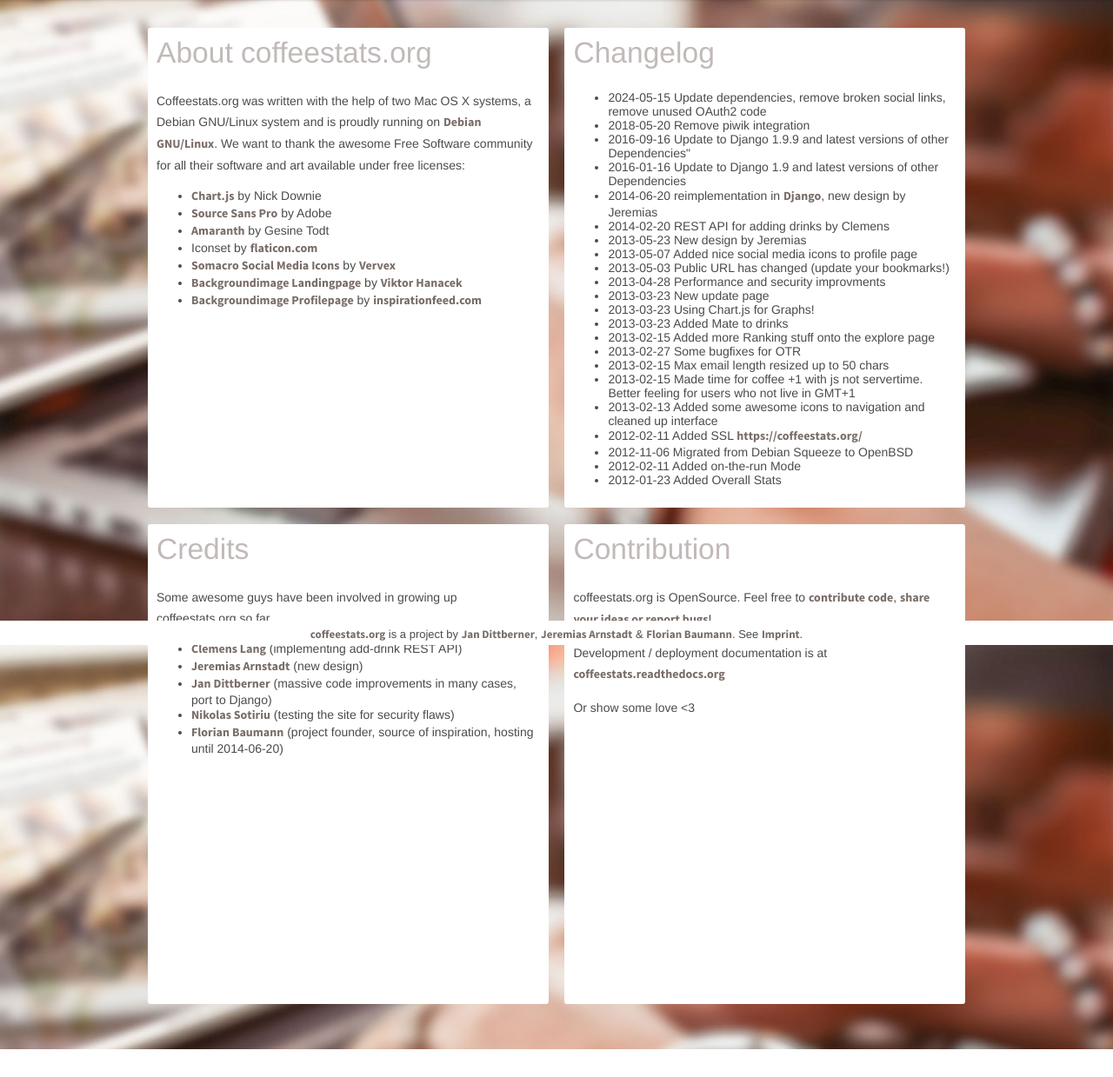
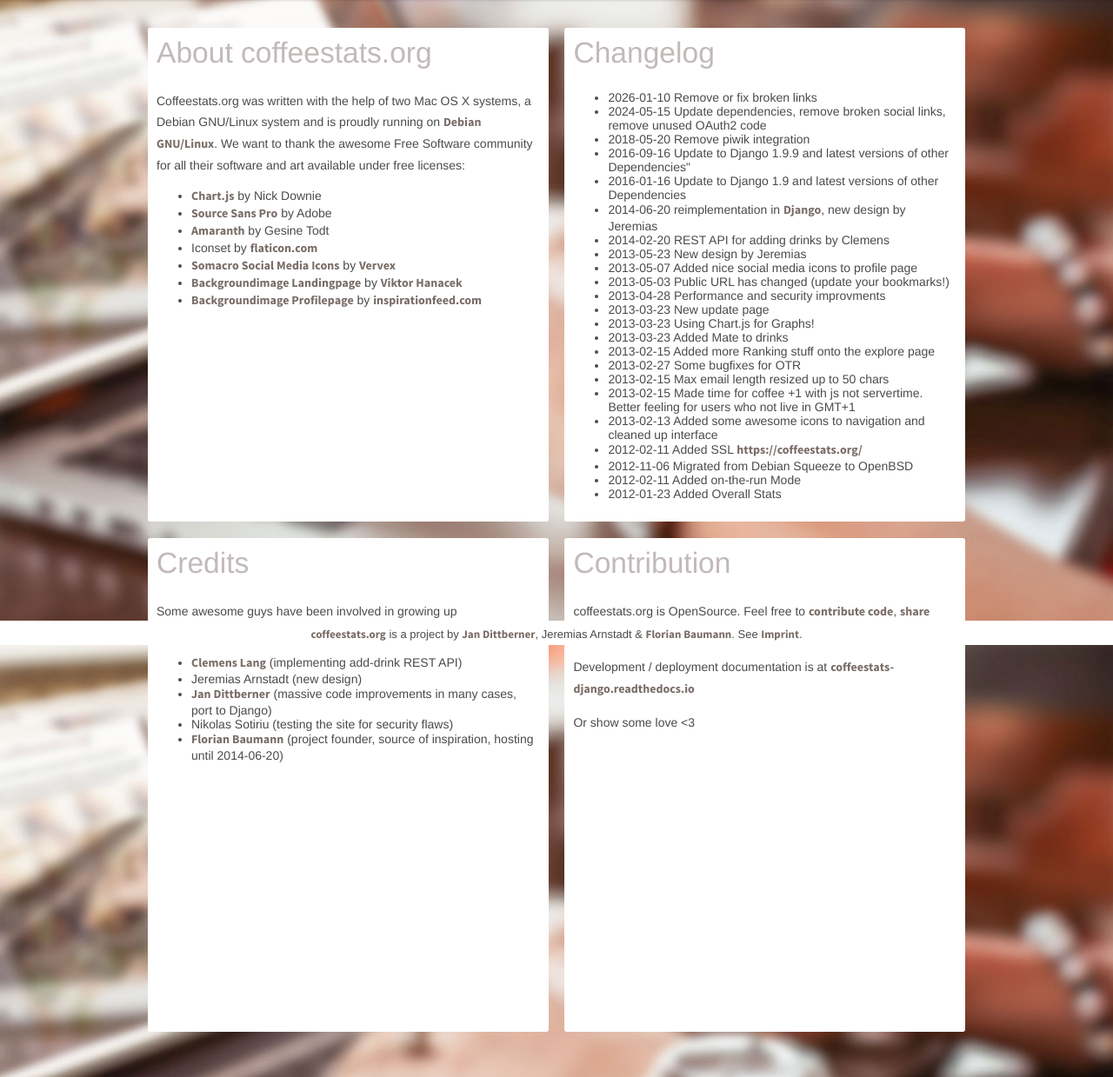
Before and after one commit to coffeestats/coffeestats-django, a Django app: page /about/ in a window 1280 px wide. Shown: the part 58-1297 px from the top of the page at 87% size. Before the commit the page ends 1265 px from the top, so only its background shows below. Run offline with Django 3.2, Linux system fonts and the light colour scheme; a user stored in the database is signed in; tables that the repository leaves empty hold one stand-in row (values such as "Sample post"); some libraries are stand-ins or nearby versions.

Commit message:
Fix broken links

```diff
--- a/coffeestats/templates/about.html
+++ b/coffeestats/templates/about.html
@@ -17,6 +17,7 @@
 <div class="white-box">
   <h2>{% trans "Changelog" %}</h2>
   <ul>
+    <li>{% trans "2026-01-10 Remove or fix broken links" %}</li>
     <li>{% trans "2024-05-15 Update dependencies, remove broken social links, remove unused OAuth2 code" %}</li>
     <li>{% trans "2018-05-20 Remove piwik integration" %}</li>
     <li>{% trans "2016-09-16 Update to Django 1.9.9 and latest versions of other Dependencies" %}"</li>
@@ -45,18 +46,18 @@
   <h2>{% trans "Credits" %}</h2>
   <p>{% trans "Some awesome guys have been involved in growing up coffeestats.org so far." %}</p>
   <ul>
-    <li>{% blocktrans %}<a href="http://github.com/neverpanic">Clemens Lang</a> (implementing add-drink REST API){% endblocktrans %}</li>
-    <li>{% blocktrans %}<a href="http://www.art-ifact.de/">Jeremias Arnstadt</a> (new design){% endblocktrans %}</li>
-    <li>{% blocktrans %}<a href="http://dittberner.info/">Jan Dittberner</a> (massive code improvements in many cases, port to Django){% endblocktrans %}</li>
-    <li>{% blocktrans %}<a href="http://sotiriu.de/">Nikolas Sotiriu</a> (testing the site for security flaws){% endblocktrans %}</li>
-    <li>{% blocktrans %}<a href="http://noqqe.org/">Florian Baumann</a> (project founder, source of inspiration, hosting until 2014-06-20){% endblocktrans %}</li>
+    <li>{% blocktrans %}<a href="https://github.com/neverpanic">Clemens Lang</a> (implementing add-drink REST API){% endblocktrans %}</li>
+    <li>{% blocktrans %}Jeremias Arnstadt (new design){% endblocktrans %}</li>
+    <li>{% blocktrans %}<a href="https://jan.dittberner.info/">Jan Dittberner</a> (massive code improvements in many cases, port to Django){% endblocktrans %}</li>
+    <li>{% blocktrans %}Nikolas Sotiriu (testing the site for security flaws){% endblocktrans %}</li>
+    <li>{% blocktrans %}<a href="https://noqqe.de/">Florian Baumann</a> (project founder, source of inspiration, hosting until 2014-06-20){% endblocktrans %}</li>
   </ul>
 </div>
 <div class="white-box">
   <h2>{% trans "Contribution" %}</h2>
   <p>{% blocktrans %}coffeestats.org is OpenSource. Feel free to <a href="https://github.com/coffeestats/coffeestats-django">contribute code</a>,
     <a href="https://github.com/coffeestats/coffeestats-django/issues">share your ideas or report bugs</a>!{% endblocktrans %}</p>
-  <p>{% blocktrans %}Development / deployment documentation is at <a href="https://coffeestats.readthedocs.org">coffeestats.readthedocs.org</a>{% endblocktrans %}</p>
+  <p>{% blocktrans %}Development / deployment documentation is at <a href="https://coffeestats-django.readthedocs.io">coffeestats-django.readthedocs.io</a>{% endblocktrans %}</p>
   <p>{% blocktrans %}Or show some love &lt;3{% endblocktrans %}</p>
 </div>
 {% endblock content %}
--- a/coffeestats/templates/base.html
+++ b/coffeestats/templates/base.html
@@ -136,8 +136,8 @@
         {% url "imprint" as imprinturl %}
         <p class="footertext">{% blocktrans %}<a href="/">coffeestats.org</a> is a project by
             <a href="https://jan.dittberner.info/">Jan Dittberner</a>,
-            <a href="http://www.art-ifact.de/">Jeremias Arnstadt</a> &amp;
-            <a href="http://noqqe.de/">Florian Baumann</a>.
+            Jeremias Arnstadt &amp;
+            <a href="https://noqqe.de/">Florian Baumann</a>.
             See <a href="{{ imprinturl }}">Imprint</a>.{% endblocktrans %}</p>
     </div>
 </div>
```
